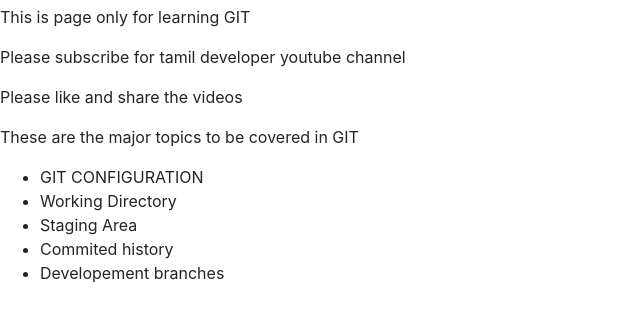
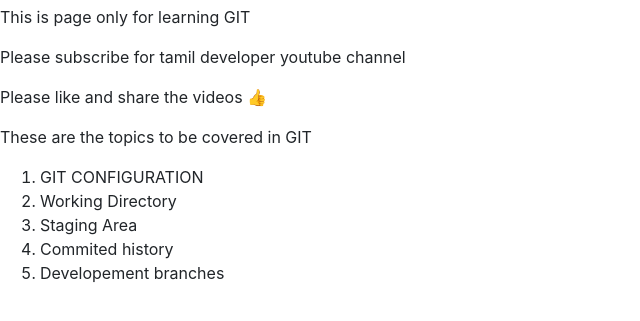
Before and after one commit to Ajay-056/Git_Learn, a website: page index.html in a window 1280 px wide. Shown: the part 51-372 px from the top of the page, without its empty margins (0-640 px from the left). Drawn offline with nearby package versions, Linux system fonts and the light colour scheme.

Commit message:
Added like icon and corrected grammatical errors

```diff
--- a/index.html
+++ b/index.html
@@ -15,9 +15,9 @@
     <h1>Hello, Welocome to Git Learn!</h1>
     <p>This is page only for learning GIT</p>
     <p>Please subscribe for tamil developer youtube channel</p>
-    <p>Please like and share the videos</p>
-    <p>These are the major topics to be covered in GIT</p>
-    <ul>
+    <p>Please like and share the videos 👍</p>
+    <p>These are the topics to be covered in GIT</p>
+    <ol>
         <li>GIT CONFIGURATION</li>
         <li>Working Directory</li>
         <li>Staging Area</li>
```
